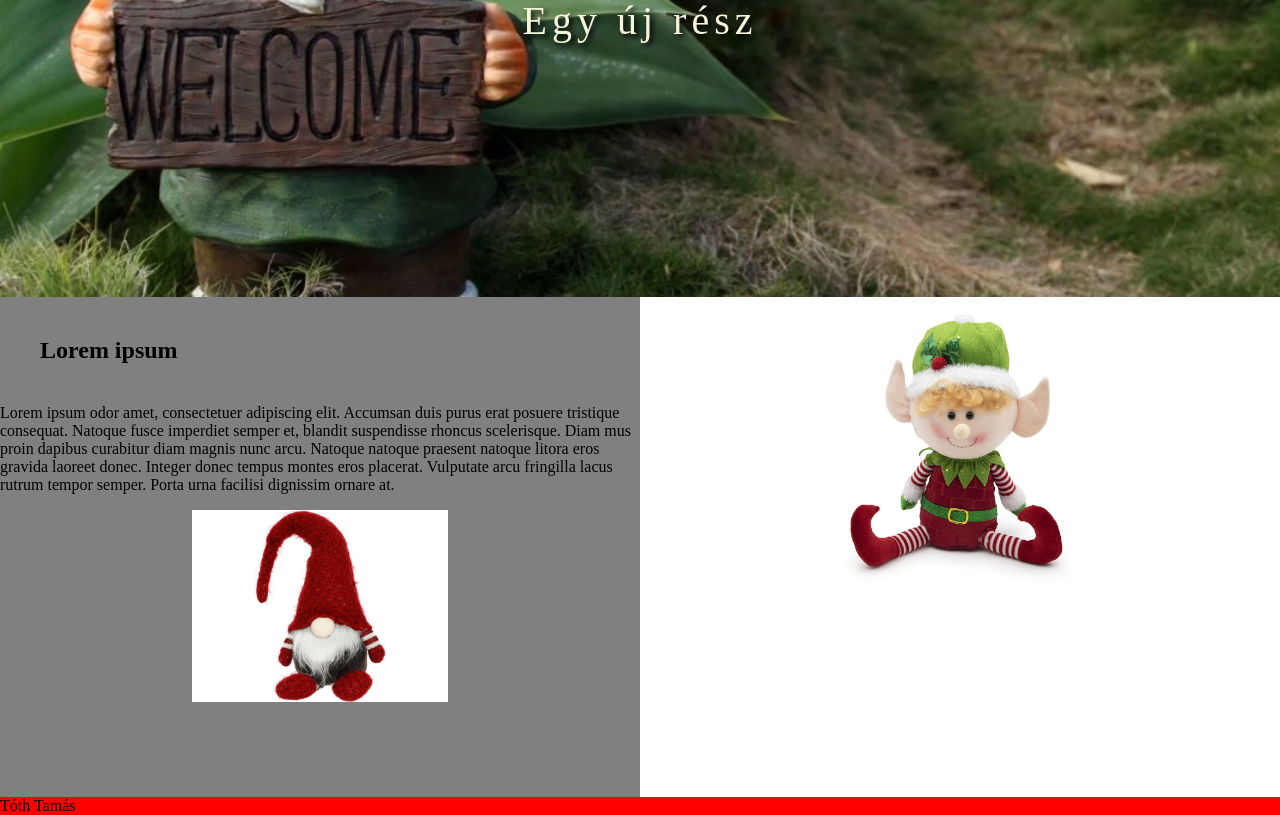
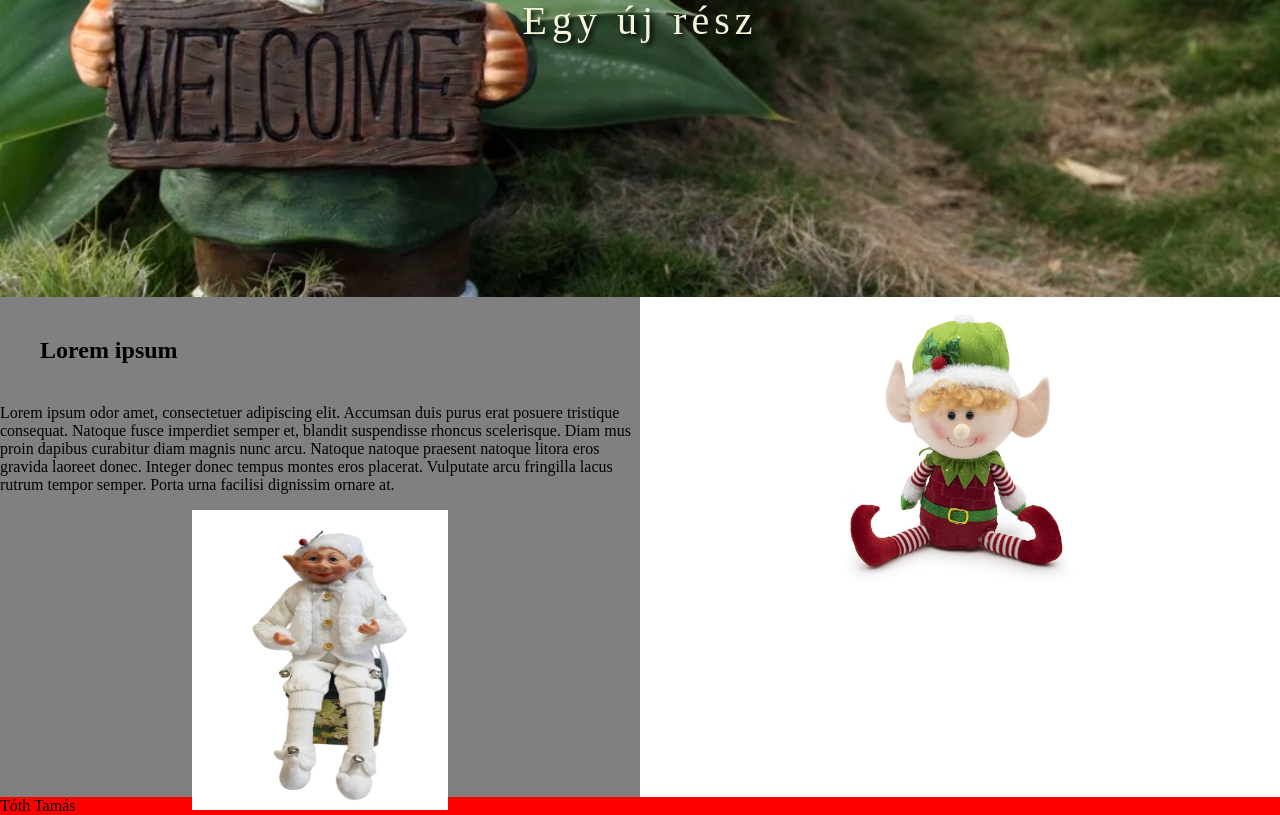
Before and after one commit to tothtamasckik/Ckik_webfejl, a plain HTML site: page css/css gyakorlás/1/enyem/index.html in a window 1280 px wide. Shown: the part 1303-2118 px from the top of the page. Drawn offline with Linux system fonts and the light colour scheme.

Commit message:
maosdik kicsi_mano2.jpg lecserelese -> mano3.jpg-re

```diff
--- a/css/css gyakorlás/1/enyem/index.html
+++ b/css/css gyakorlás/1/enyem/index.html
@@ -33,7 +33,7 @@
 					<h2>Lorem ipsum</h2>
 					<p>Lorem ipsum odor amet, consectetuer adipiscing elit. Accumsan duis purus erat posuere tristique consequat. Natoque fusce imperdiet semper et, blandit suspendisse rhoncus scelerisque. Diam mus proin dapibus curabitur diam magnis nunc arcu. Natoque natoque praesent natoque litora eros gravida laoreet donec. Integer donec tempus montes eros placerat. Vulputate arcu fringilla lacus rutrum tempor semper. Porta urna facilisi dignissim ornare at.
 					</p>
-					<img src="kepek\kicsi_mano2.jpg" alt="egy másik kis manó">
+					<img src="kepek\mano3.jpg" alt="egy HARMADIK kis manó" id="mano3">
 				</div>
 
 		<footer>
--- a/css/css gyakorlás/1/enyem/style.css
+++ b/css/css gyakorlás/1/enyem/style.css
@@ -60,7 +60,11 @@ body {
 	margin: 40px;
 }
 
-
+#mano3 {
+	height: 60%;
+	margin: auto;
+	display: block;
+}
 
 /* szinek: */
 
```
Also changed, not shown: css/css gyakorlás/1/enyem/kepek/mano3.jpg (added).
